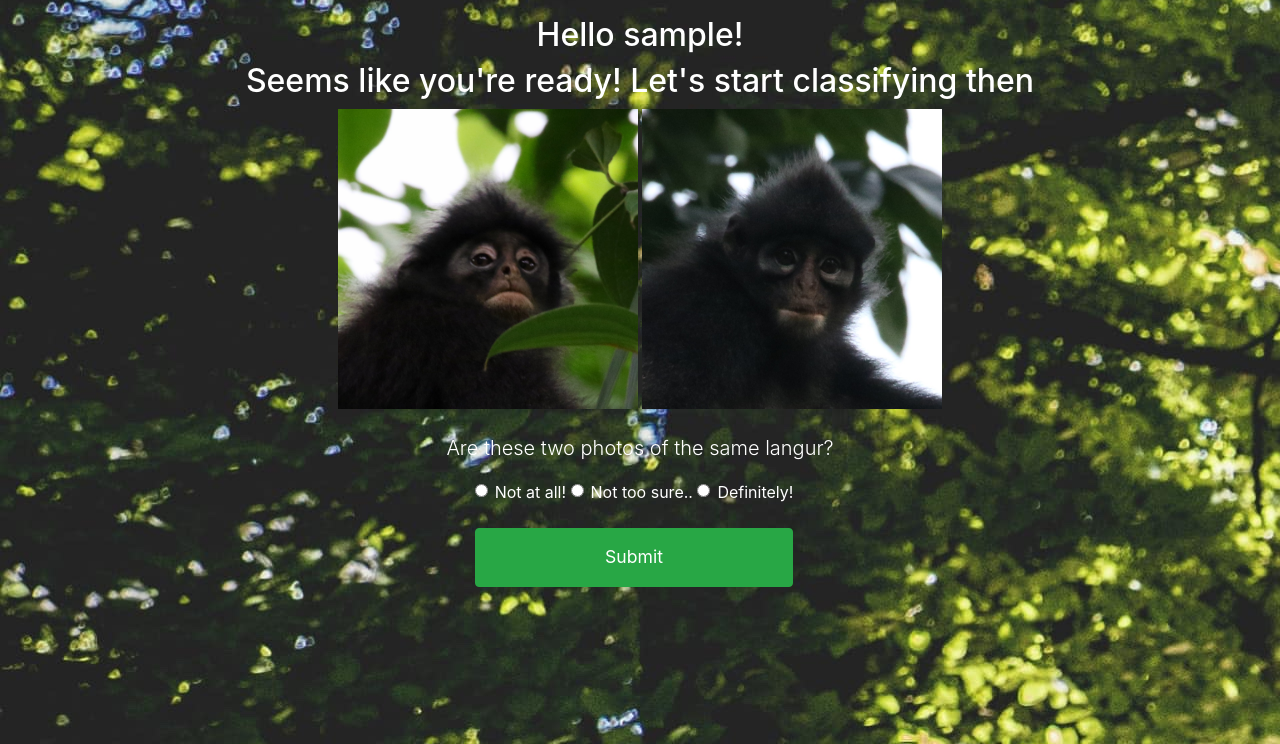
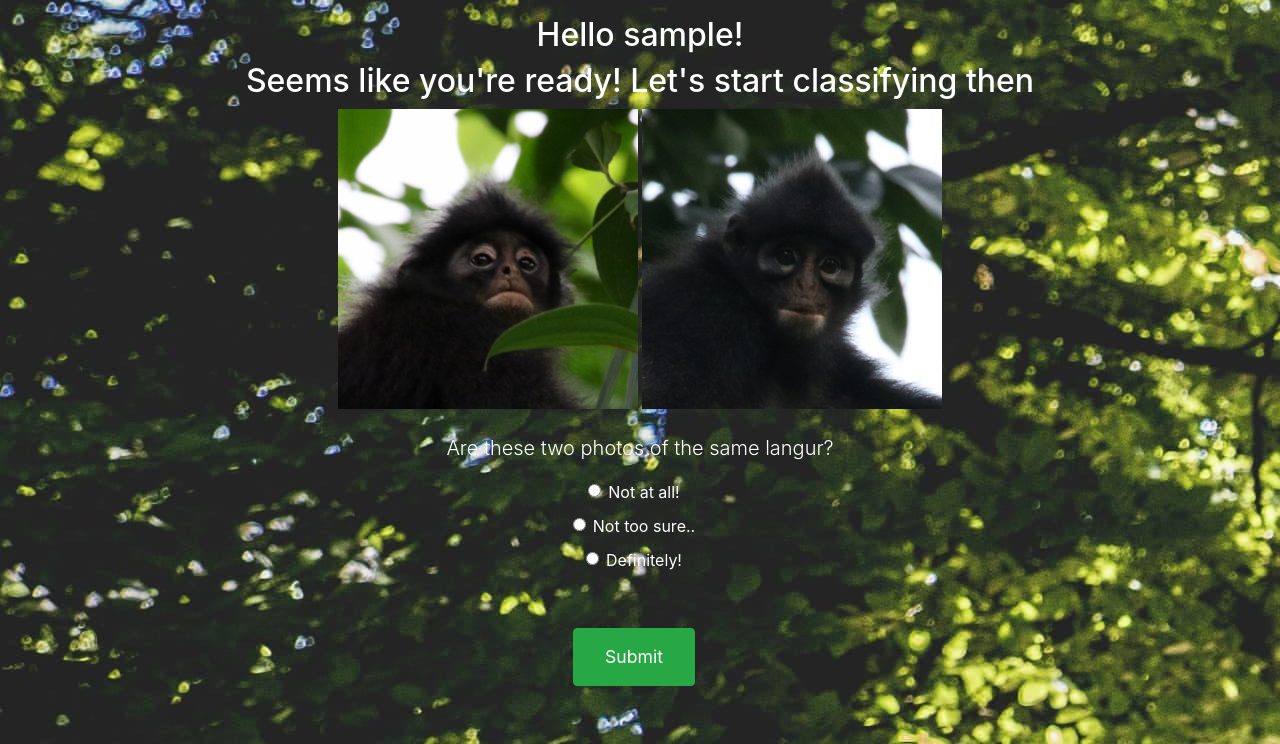
Before and after one commit to cloudhary/rblwgc, a Flask app: page /classify in a window 1280 px wide. Shown: the part 56-800 px from the top of the page. Run offline with Flask 2, Linux system fonts and the light colour scheme; the visitor is signed in with stand-in values (Sample User, id 1); some libraries are stand-ins or nearby versions.

Commit message:
bootstrap form options

```diff
--- a/templates/classify.html
+++ b/templates/classify.html
@@ -12,13 +12,17 @@
     <p class="lead">Are these two photos of the same langur? </p>
 
     <form action="{{ url_for('submit') }}" method="post" class="form-check-inline">
+
       {% for opt in options %}
+      <div class="form-check">
       <label class="form-check-label">
         <input type="radio" class="form-check-input" name="classification" value='{{opt}}'> {{opt}}
       </label>
+      </div>
       {% endfor %}
       <input type="hidden" name="image_1" value="{{image_1}}" />
       <input type="hidden" name="image_2" value="{{image_2}}" /> <br/><br/>
       <input type="submit" class="btn btn-success btn-block bigger">
+
     </form>
 {% endblock %}
```
